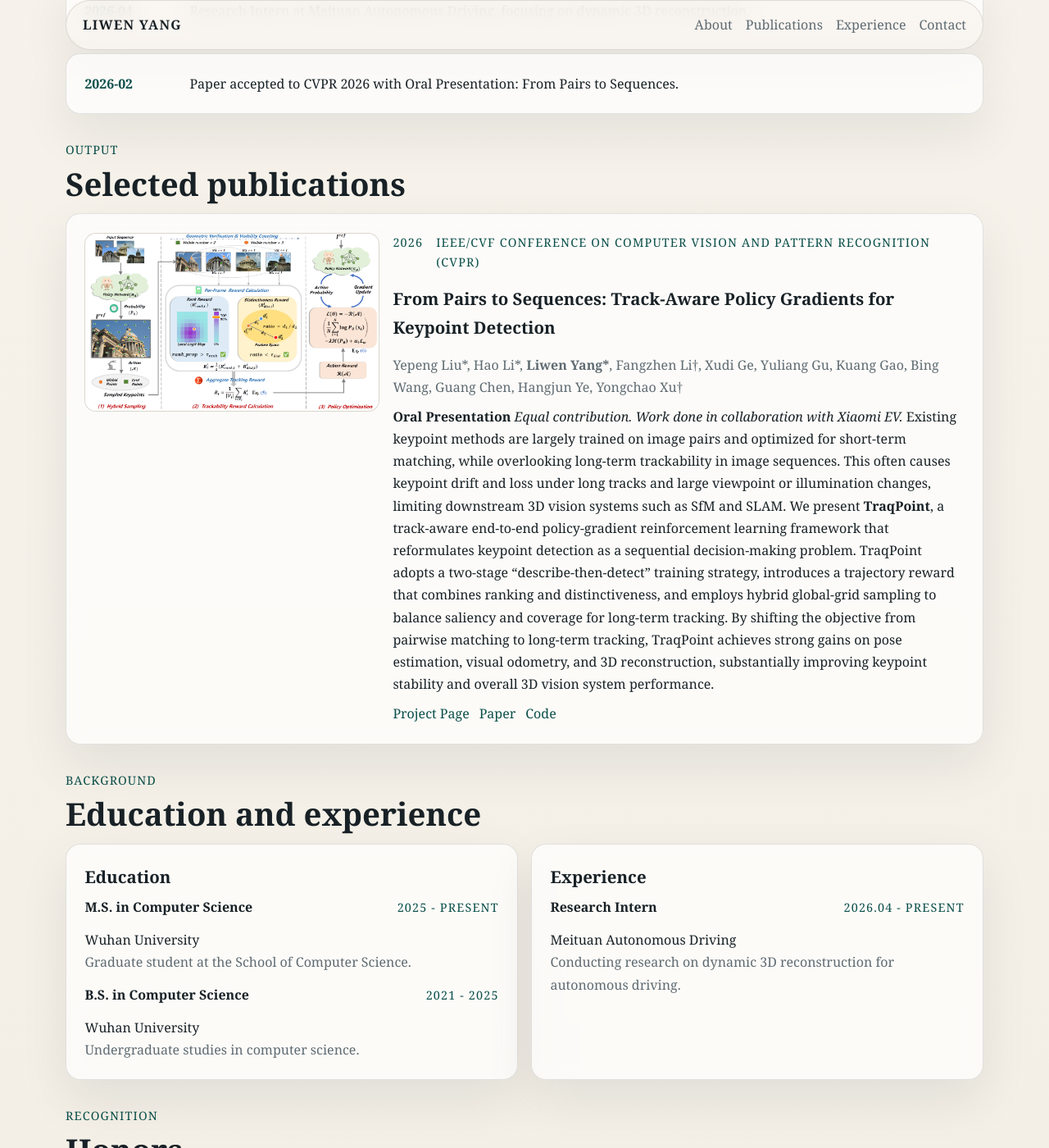
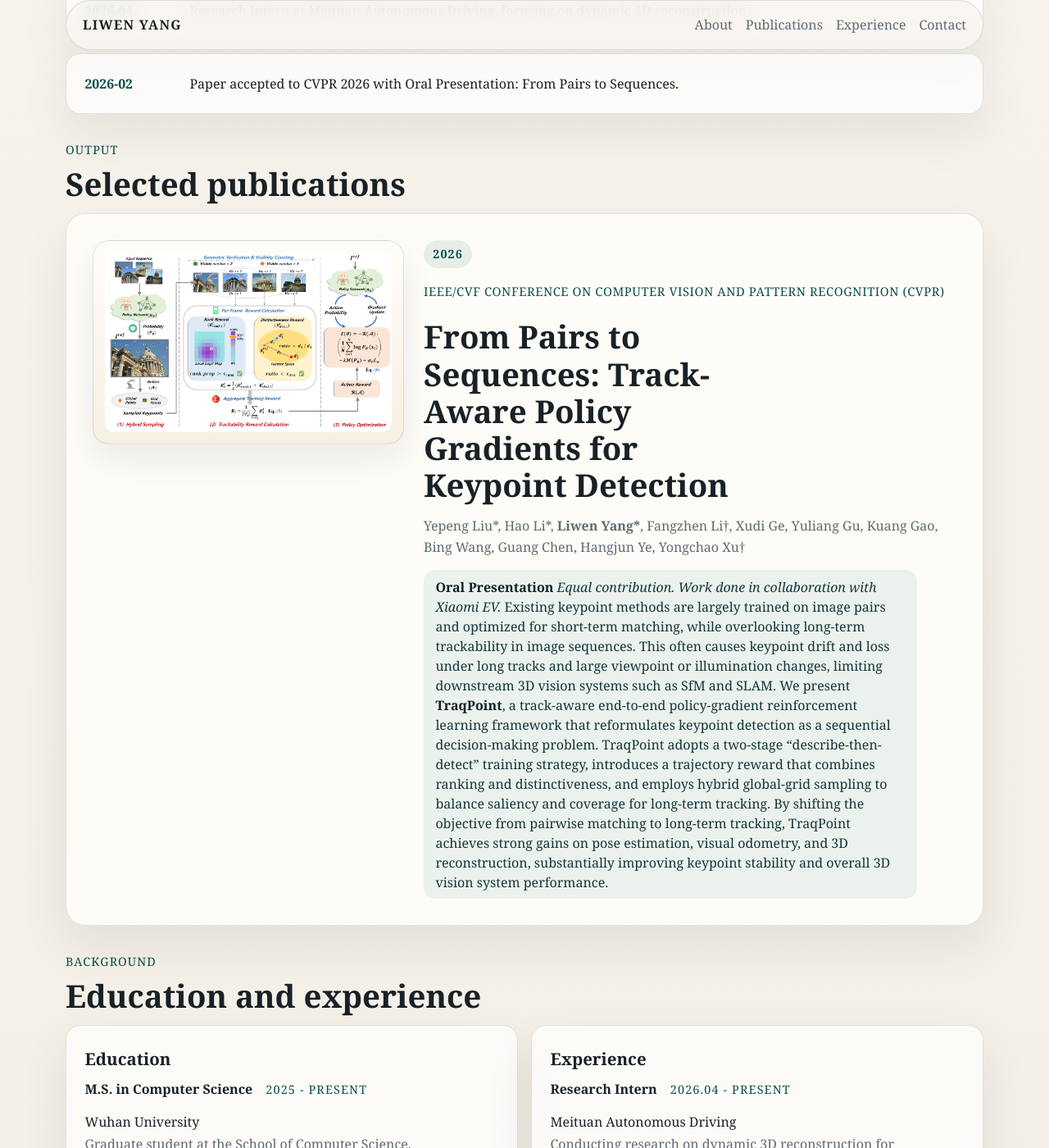
Before and after one commit to 1yangliwen/1yangliwen.github.io, a Jekyll site: the page built from index.md, in a window 1280 px wide and 1400 px high, scrolled down 1227 px. Shown: the whole window at 82% size. Built offline with Jekyll 4.4.1, drawn with Linux system fonts in a browser that asks for light colours.

Commit message:
Refine publication layout

```diff
--- a/assets/css/style.css
+++ b/assets/css/style.css
@@ -293,7 +293,8 @@ img {
 .entry-topline {
   display: flex;
   align-items: baseline;
-  justify-content: space-between;
+  justify-content: flex-start;
+  flex-wrap: wrap;
   gap: 1rem;
   margin-bottom: 0.35rem;
 }
@@ -305,28 +306,72 @@ img {
   font-size: 1.28rem;
 }
 
+.publication-card {
+  padding: 2rem;
+  border-radius: 24px;
+  background: rgba(255, 253, 249, 0.9);
+}
+
 .publication-layout {
   display: grid;
   grid-template-columns: 1fr;
-  gap: 1rem;
+  gap: 1.5rem;
 }
 
 .publication-image-wrap {
   overflow: hidden;
-  border-radius: 14px;
+  align-self: start;
+  padding: 0.85rem;
+  border-radius: 20px;
   border: 1px solid var(--line);
-  background: #f5efe4;
+  background: linear-gradient(180deg, #fffdf9 0%, #f6efe3 100%);
+  box-shadow: 0 18px 40px rgba(18, 30, 33, 0.08);
 }
 
 .publication-image {
   width: 100%;
+  aspect-ratio: 16 / 10;
   height: auto;
-  object-fit: cover;
+  object-fit: contain;
+  border-radius: 12px;
+  background: #ffffff;
 }
 
 .publication-copy {
   display: grid;
-  gap: 0.55rem;
+  gap: 0.9rem;
+  align-content: start;
+}
+
+.publication-year {
+  display: inline-flex;
+  align-items: center;
+  padding: 0.3rem 0.7rem;
+  border-radius: var(--radius-sm);
+  background: rgba(15, 118, 110, 0.1);
+  color: var(--accent-strong);
+  font-weight: 700;
+  letter-spacing: 0.08em;
+}
+
+.publication-venue {
+  max-width: 42rem;
+  color: var(--accent-strong);
+  font-size: 0.92rem;
+  letter-spacing: 0.04em;
+}
+
+.publication-card h3 {
+  margin: 0;
+  max-width: 20ch;
+  font-size: clamp(1.8rem, 3vw, 2.6rem);
+  line-height: 1.18;
+}
+
+.authors {
+  max-width: 52rem;
+  font-size: 1rem;
+  line-height: 1.6;
 }
 
 .publication-description > * {
@@ -334,20 +379,53 @@ img {
 }
 
 .publication-description > * + * {
-  margin-top: 0.75rem;
+  margin-top: 0.9rem;
 }
 
 .publication-description > :first-child {
   margin-top: 0;
+  display: inline-block;
+  max-width: fit-content;
+  padding: 0.55rem 0.9rem;
+  border-radius: 14px;
+  background: rgba(15, 118, 110, 0.08);
+  color: #14363a;
+  font-size: 1rem;
+  line-height: 1.5;
 }
 
 .publication-description > :last-child {
   margin-bottom: 0;
 }
 
+.publication-description {
+  max-width: 66ch;
+  color: #223038;
+  font-size: 1.02rem;
+  line-height: 1.72;
+}
+
+.publication-description strong {
+  color: #102025;
+}
+
+.link-row {
+  margin-top: 0.35rem;
+}
+
+.link-row a {
+  display: inline-flex;
+  align-items: center;
+  padding: 0.45rem 0.9rem;
+  border: 1px solid rgba(15, 118, 110, 0.18);
+  border-radius: var(--radius-sm);
+  background: rgba(15, 118, 110, 0.05);
+  font-weight: 600;
+}
+
 @media (min-width: 900px) {
   .publication-layout {
-    grid-template-columns: minmax(260px, 360px) 1fr;
+    grid-template-columns: minmax(300px, 380px) minmax(0, 1fr);
     align-items: start;
   }
 }
@@ -394,6 +472,15 @@ img {
   .hero-card {
     min-height: 240px;
   }
+
+  .publication-card {
+    padding: 1.2rem;
+  }
+
+  .publication-card h3 {
+    max-width: none;
+    font-size: 1.75rem;
+  }
 }
 
 @media (prefers-reduced-motion: reduce) {
--- a/index.md
+++ b/index.md
@@ -87,24 +87,27 @@ title: Home
           {% endif %}
           <div class="publication-copy">
             <div class="publication-topline">
-              <span>{{ paper.year }}</span>
-              <span>{{ paper.venue }}</span>
+              <span class="publication-year">{{ paper.year }}</span>
+              <span class="publication-venue">{{ paper.venue }}</span>
             </div>
             <h3>{{ paper.title }}</h3>
             <p class="authors">{{ paper.authors }}</p>
             {% assign paper_text = paper.description | default: paper.summary %}
             <div class="publication-description">{{ paper_text | markdownify }}</div>
-            <div class="link-row">
-              {% for link in paper.links %}
-                {% assign href = link.url %}
-                {% assign link_text = link.label | default: link.name %}
-                {% if href contains '://' or href contains 'mailto:' %}
-                  <a href="{{ href }}">{{ link_text }}</a>
-                {% else %}
-                  <a href="{{ href | relative_url }}">{{ link_text }}</a>
-                {% endif %}
-              {% endfor %}
-            </div>
+            {% assign valid_links = paper.links | where_exp: "link", "link.url != '#'" %}
+            {% if valid_links.size > 0 %}
+              <div class="link-row">
+                {% for link in valid_links %}
+                  {% assign href = link.url %}
+                  {% assign link_text = link.label | default: link.name %}
+                  {% if href contains '://' or href contains 'mailto:' %}
+                    <a href="{{ href }}">{{ link_text }}</a>
+                  {% else %}
+                    <a href="{{ href | relative_url }}">{{ link_text }}</a>
+                  {% endif %}
+                {% endfor %}
+              </div>
+            {% endif %}
           </div>
         </div>
       </article>
```
